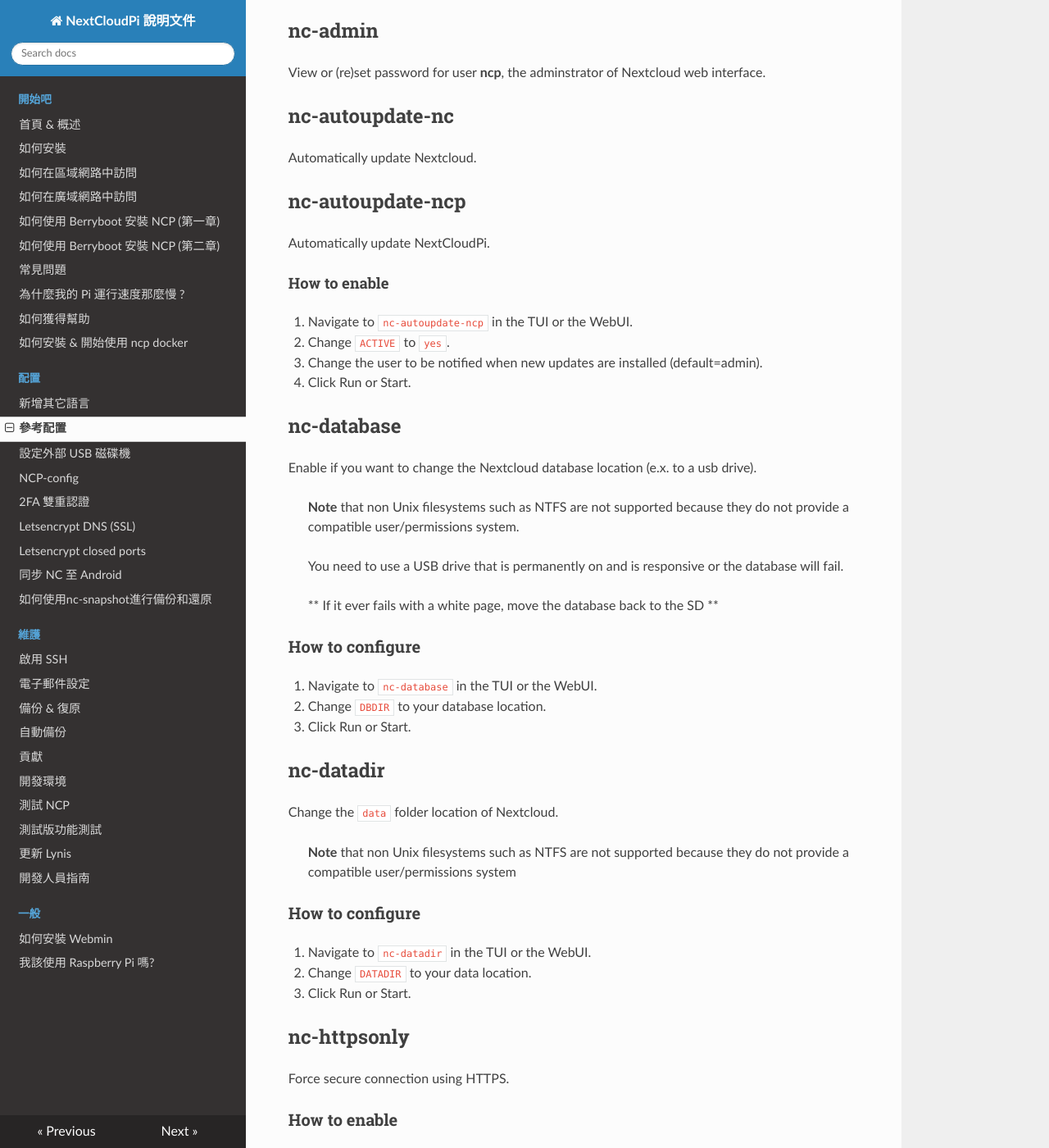
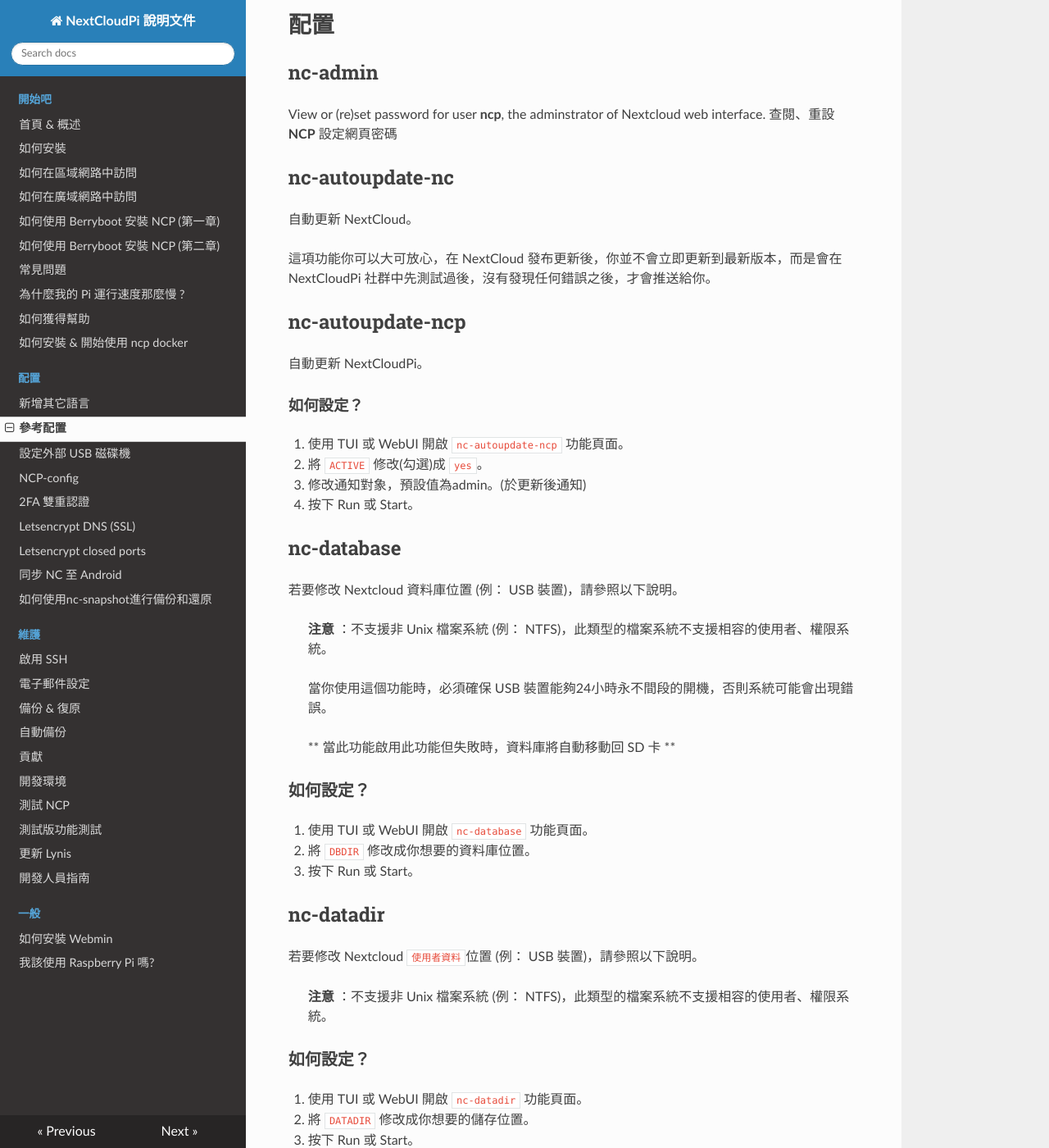
Before and after one commit to Pant/nextcloudpi-readthedocs, an MkDocs documentation site: the page built from docs/Configure/Configuration-Reference.md, in a window 1280 px wide and 1400 px high, scrolled down 5680 px. Shown: the whole window at 82% size. Built offline with MkDocs 1.6.1, drawn with Linux system fonts in a browser that asks for light colours; nearby versions of some CDN libraries; old or Windows-style settings are respelled for this version of MkDocs; some of the changed text lies outside the part shown.

Commit message:
Update Configuration-Reference.md

```diff
--- a/docs/Configure/Configuration-Reference.md
+++ b/docs/Configure/Configuration-Reference.md
@@ -137,8 +137,11 @@ file: config.php
 
 ## nc-rsync
 To get the rsync connection between the ncp and a backup-server working you need to establish two main steps:
+
 1. The backup-server needs to have a user. This user needs diskspace, the permission for ssh-autologin and the right to use rsync.
+
 2. On your ncp, root needs to be allowed to ssh-autologin to the user of the backup-server.
+
 
 Step 1:
 Please check what you need to do on your server side. In case you use a Synology NAS (DiskStation, RackStation), you need to enable ssh ("Control Panel", "Terminal & SNMP"), give the user - which you use to backup the data - administration access ("Control Panel", "User"), and enable Rsync ("Control Panel", "File Sharing", "File Services").
@@ -161,73 +164,78 @@ If this works check the following next command:
 If this also works ("A" means ACL-support) then you are fine. If this gives and error message ("ACL not supported on server") then you need to either enable ACL-support on the backup-server-side or you need to tweak the ncp-script in: "/usr/local/etc/ncp-config.d/nc-rsync.sh" and "/usr/local/etc/ncp-config.d/nc-rsync-auto.sh" and remove the "A"-option in the rsync-command of the script (this counts for ncp version 0.64.2, the ACL option might be dropped in later versions, please check).
 
 ## nc-rsync-auto
-See comments on nc-rsync. This lets you automatically schedule the rsync process every SYNCDAY.
+
+請查閱關於 nc-rsync 的說明。主要的設定是相同的，啟用此功能能夠使 rsync 每天 **同步**
 
 ## nc-snapshot-auto
-Automatic btrfs snapshots
-See [How to backup and restore using nc-snapshot](https://github.com/nextcloud/nextcloudpi/wiki/How-to-backup-and-restore-using-nc-snapshot)
+自動建立 btrfs 快照
+請查閱 [How to backup and restore using nc-snapshot](https://github.com/nextcloud/nextcloudpi/wiki/How-to-backup-and-restore-using-nc-snapshot)
 
 ## nc-snapshot-sync
-Automatic btrfs snapshots sync to external drive or location
+自動建立 btrfs 快照，並同步於 磁碟機、主機存取空間
 
 ## nc-snapshot
-Manual btrfs snapshots
+btrfs 快照
 
 ## nc-snapshot-restore
-Manual restore a btrfs snapshot (coming shortly with upcoming update from current 1.6.3)
+復原 btrfs 快照 (1.6.3 進行更新)
 
 ---------------------------------------------------
-# CONFIG
+# 配置
 
 ## nc-admin
 View or (re)set password for user **ncp**, the adminstrator of Nextcloud web interface.
+查閱、重設 **NCP** 設定網頁密碼
+## nc-autoupdate-nc
+自動更新 NextCloud。
 
-## nc-autoupdate-nc
-Automatically update Nextcloud.
+這項功能你可以大可放心，在 NextCloud 發布更新後，你並不會立即更新到最新版本，而是會在 NextCloudPi 社群中先測試過後，沒有發現任何錯誤之後，才會推送給你。
 
 ## nc-autoupdate-ncp
-Automatically update NextCloudPi.
+自動更新 NextCloudPi。
 
-#### How to enable
-1. Navigate to `nc-autoupdate-ncp` in the TUI or the WebUI.
-2. Change `ACTIVE` to `yes`.
-3. Change the user to be notified when new updates are installed (default=admin).
-4. Click Run or Start.
+#### 如何設定？
+
+1. 使用 TUI 或 WebUI 開啟 `nc-autoupdate-ncp` 功能頁面。
+2. 將 `ACTIVE` 修改(勾選)成 `yes`。
+3. 修改通知對象，預設值為admin。(於更新後通知)
+4. 按下 Run 或 Start。
 
 ## nc-database
-Enable if you want to change the Nextcloud database location (e.x. to a usb drive).
 
-> **Note** that non Unix filesystems such as NTFS are not supported because they do not provide a compatible user/permissions system.
+若要修改 Nextcloud 資料庫位置 (例： USB 裝置)，請參照以下說明。
+> **注意** ：不支援非 Unix 檔案系統 (例： NTFS)，此類型的檔案系統不支援相容的使用者、權限系統。
 
->You need to use a USB drive that is permanently on and is responsive or the database will fail.
+> 當你使用這個功能時，必須確保 USB 裝置能夠24小時永不間段的開機，否則系統可能會出現錯誤。
 
-> ** If it ever fails with a white page, move the database back to the SD **
+> ** 當此功能啟用此功能但失敗時，資料庫將自動移動回 SD 卡 **
 
-### How to configure
-1. Navigate to `nc-database` in the TUI or the WebUI.
-2. Change `DBDIR` to your database location.
-3. Click Run or Start.
+### 如何設定？
+1. 使用 TUI 或 WebUI 開啟 `nc-database` 功能頁面。
+2. 將 `DBDIR` 修改成你想要的資料庫位置。
+3. 按下 Run 或 Start。
 
 ## nc-datadir
-Change the `data` folder location of Nextcloud.
+若要修改 Nextcloud `使用者資料`位置 (例： USB 裝置)，請參照以下說明。
 
-> **Note** that non Unix filesystems such as NTFS are not supported because they do not provide a compatible user/permissions system
+> **注意** ：不支援非 Unix 檔案系統 (例： NTFS)，此類型的檔案系統不支援相容的使用者、權限系統。
 
-### How to configure
-1. Navigate to `nc-datadir` in the TUI or the WebUI.
-2. Change `DATADIR` to your data location.
-3. Click Run or Start.
+### 如何設定？
+1. 使用 TUI 或 WebUI 開啟 `nc-datadir` 功能頁面。
+2. 將 `DATADIR` 修改成你想要的儲存位置。
+3. 按下 Run 或 Start。
 
 ## nc-httpsonly
-Force secure connection using HTTPS.
+強制啟用 HTTPS 進行連線。
 
-### How to enable
-1. Navigate to `nc-httpsonly` in the TUI or the WebUI.
-2. Change `ACTIVE` to `yes`.
-3. Click Run or Start.
+### 如何設定？
+1. 使用 TUI 或 WebUI 開啟 `nc-httpsonly` 功能頁面。
+2. 將 `ACTIVE` 修改(勾選)成 `yes`。
+3. 按下 Run 或 Start。
 
 ## nc-init
-(Re)initiate Nextcloud to a clean configuration.
+
+重設(灌) Nextcloud 成乾淨的設定(例：資料庫設定、管理員密碼、應用程式)
 
 ## nc-limits
 Configure system limits for NextCloudPi.
```
